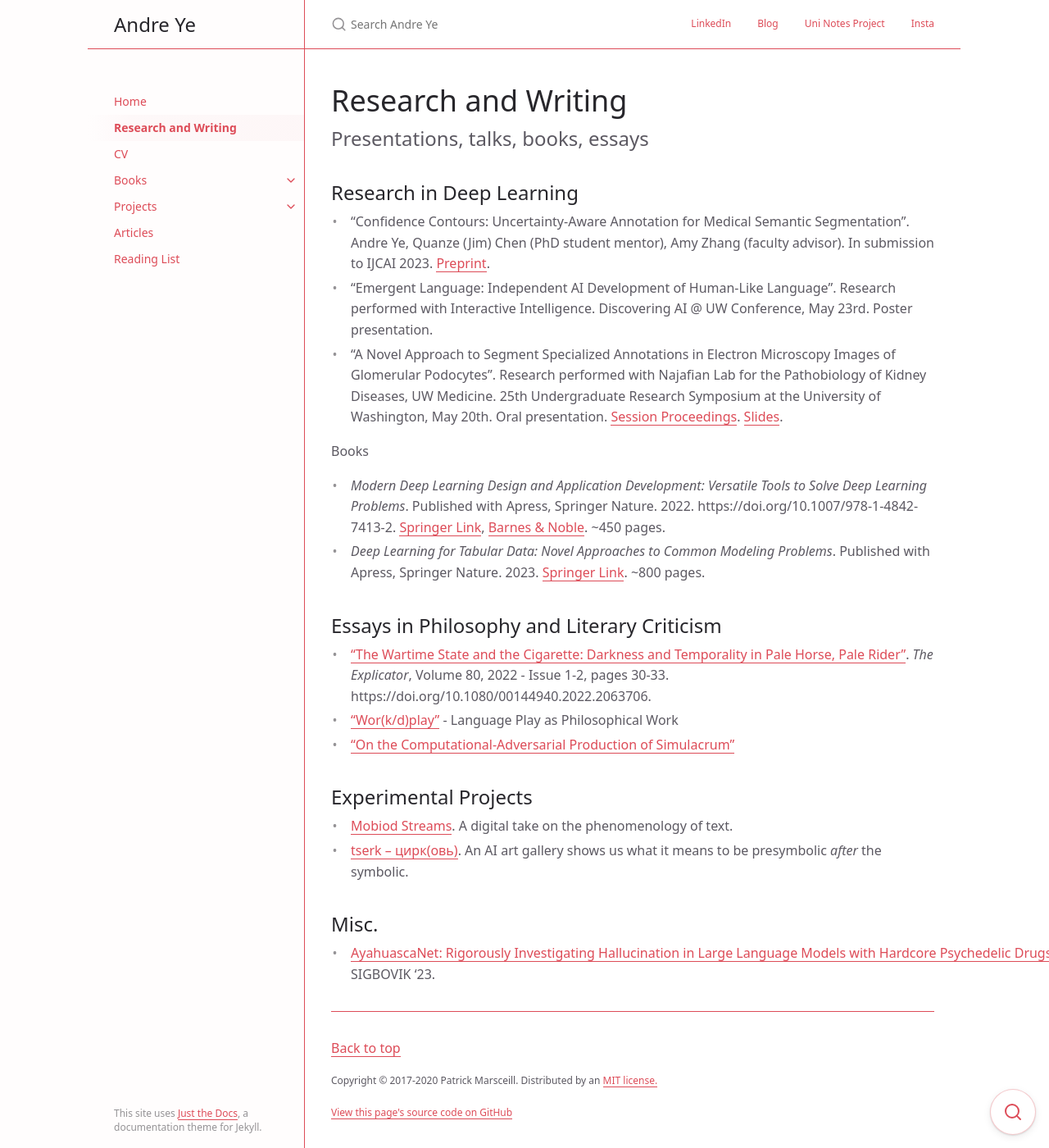
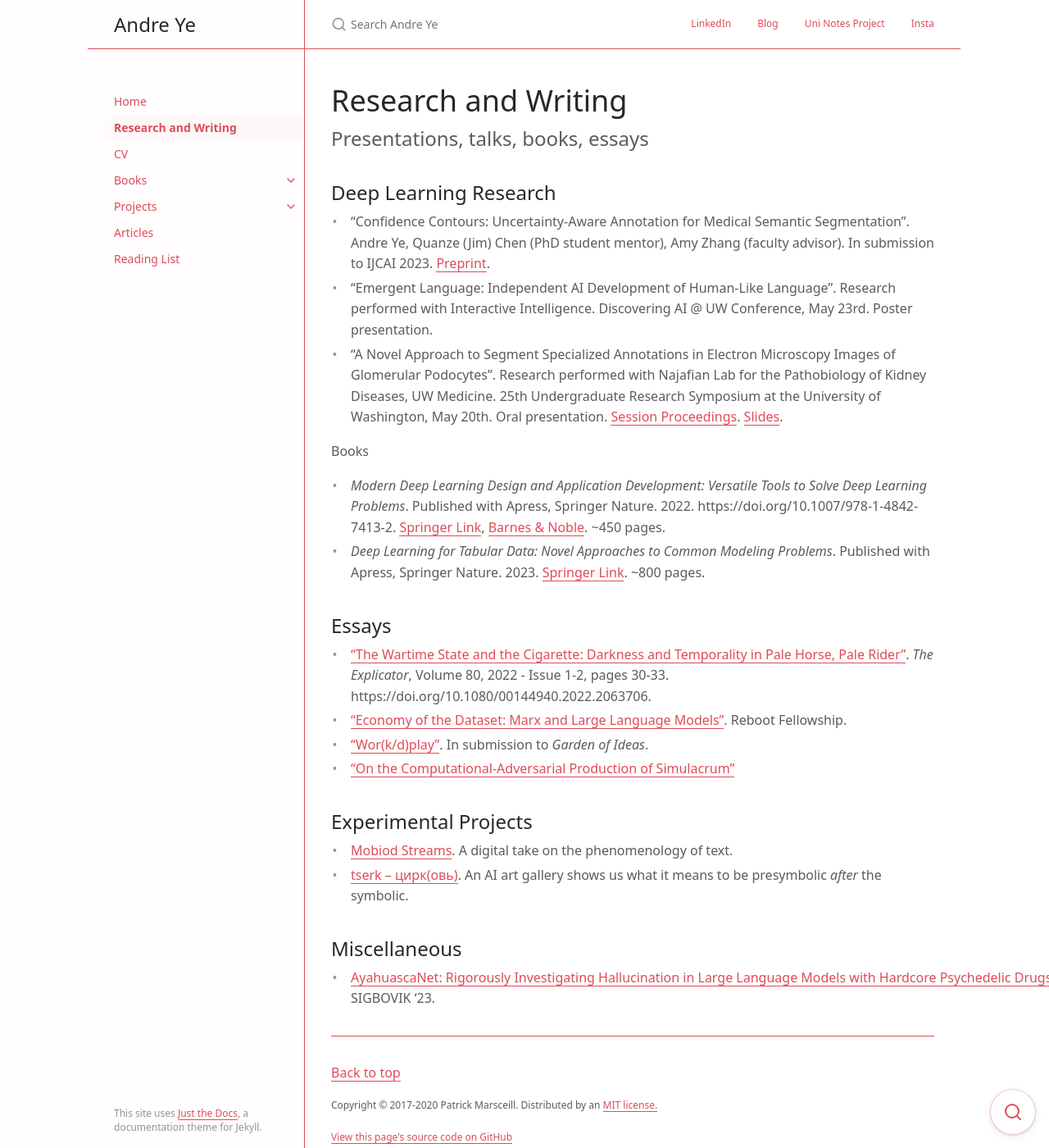
Before and after one commit to andre-ye/andre-ye.github.io-retired, a Jekyll site: the page built from docs/research-writing.md, in a window 1280 px wide and 1400 px high. Shown: the whole window at 82% size. Built offline with Jekyll 4.4.1, drawn with Linux system fonts in a browser that asks for light colours; nearby versions of some CDN libraries.

Commit message:
Update research-writing.md

```diff
--- a/docs/research-writing.md
+++ b/docs/research-writing.md
@@ -17,7 +17,7 @@ Presentations, talks, books, essays
 <!-- - *Artificial Intelligence: An Accessible Approach*. Published with Apress, Springer Nature. Projected late 2023 release. ~300 pages.
 - *Efficient Deep Learning at Scale with Curriculum learning*. Published with Packt. Projected late 2023 release. -->
 
-## Research in Deep Learning
+## Deep Learning Research
 - "Confidence Contours: Uncertainty-Aware Annotation for Medical Semantic Segmentation". Andre Ye, Quanze (Jim) Chen (PhD student mentor), Amy Zhang (faculty advisor). In submission to IJCAI 2023. [Preprint](https://andre-ye.github.io/files/Confidence_Contours__IJCAI____Personal.pdf){:target="_blank"}.
 - "Emergent Language: Independent AI Development of Human-Like Language". Research performed with Interactive Intelligence. Discovering AI @ UW Conference, May 23rd. Poster presentation.
 - "A Novel Approach to Segment Specialized Annotations in Electron Microscopy Images of Glomerular Podocytes". Research performed with Najafian Lab for the Pathobiology of Kidney Diseases, UW Medicine. 25th Undergraduate Research Symposium at the University of Washington, May 20th. Oral presentation. [Session Proceedings](https://expo.uw.edu/expo/apply/635/proceedings/offering_session/1374){:target="_blank"}. [Slides](https://andre-ye.github.io/files/najafian/URP%20Presentation.pdf){:target="_blank"}.
@@ -26,9 +26,10 @@ Books
 - *Modern Deep Learning Design and Application Development: Versatile Tools to Solve Deep Learning Problems*. Published with Apress, Springer Nature. 2022. https://doi.org/10.1007/978-1-4842-7413-2. [Springer Link](https://link.springer.com/book/10.1007/978-1-4842-7413-2){:target="_blank"}, [Barnes & Noble](https://www.barnesandnoble.com/w/modern-deep-learning-design-and-application-development-andre-ye/1139992754). ~450 pages.
 - *Deep Learning for Tabular Data: Novel Approaches to Common Modeling Problems*. Published with Apress, Springer Nature. 2023. [Springer Link](https://link.springer.com/book/10.1007/978-1-4842-8692-0){:target="_blank"}. ~800 pages.
 
-## Essays in Philosophy and Literary Criticism
+## Essays
 - ["The Wartime State and the Cigarette: Darkness and Temporality in Pale Horse, Pale Rider"](https://www.tandfonline.com/doi/full/10.1080/00144940.2022.2063706){:target="_blank"}. *The Explicator*, Volume 80, 2022 - Issue 1-2, pages 30-33. https://doi.org/10.1080/00144940.2022.2063706.
-- ["Wor(k/d)play"](https://andre-ye.github.io/files/writings/Wor(k_d)play%20(3).pdf){:target="_blank"} - Language Play as Philosophical Work
+- ["Economy of the Dataset: Marx and Large Language Models"](https://andre-ye.github.io/files/reboot-economy-of-the-dataset.pdf){:target="_blank"}. Reboot Fellowship.
+- ["Wor(k/d)play"](https://andre-ye.github.io/files/writings/Wor(k_d)play%20(3).pdf){:target="_blank"}. In submission to *Garden of Ideas*.
 - ["On the Computational-Adversarial Production of Simulacrum"](https://andre-ye.github.io/files/writings/On_the_Computational_Adversarial_Production_of_Simulacrum_Name.pdf){:target="_blank"}
 <!-- - ["Collective Individualism in Black Conservatism"](https://andre-ye.github.io/ts/docs/portfolio/files/sociology/Draft%204%20-%20Final.pdf){:target="_blank"} -->
 
@@ -36,5 +37,5 @@ Books
 - [Mobiod Streams](https://andre-ye.github.io/mobiod-streams/){:target="_blank"}. A digital take on the phenomenology of text.
 - [tserk – цирк(овь)](https://andre-ye.github.io/tserk/){:target="_blank"}. An AI art gallery shows us what it means to be presymbolic *after* the symbolic.
 
-## Misc.
+## Miscellaneous
 - [AyahuascaNet: Rigorously Investigating Hallucination in Large Language Models with Hardcore Psychedelic Drugs](https://andre-ye.github.io/files/SIGBOVIK_2023.pdf){:target="_blank"}. SIGBOVIK '23.
```
